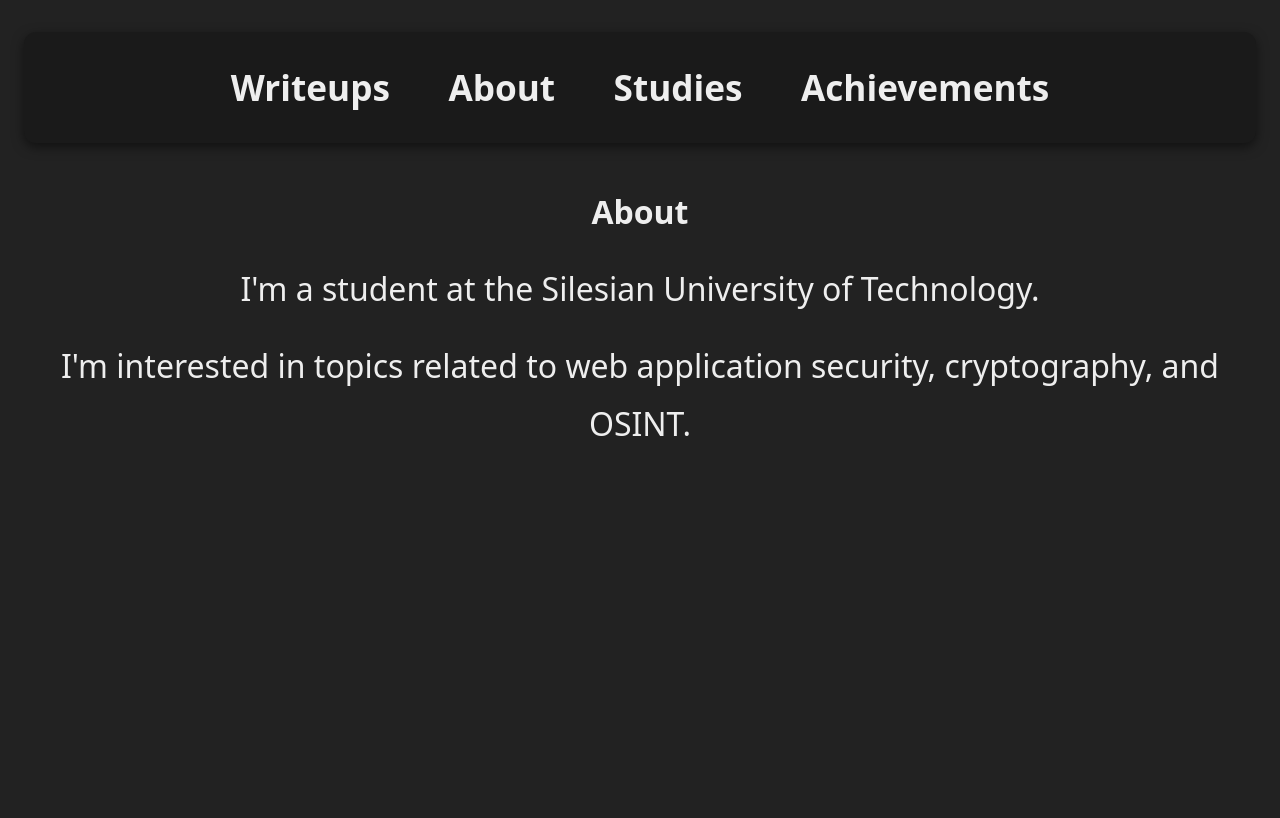
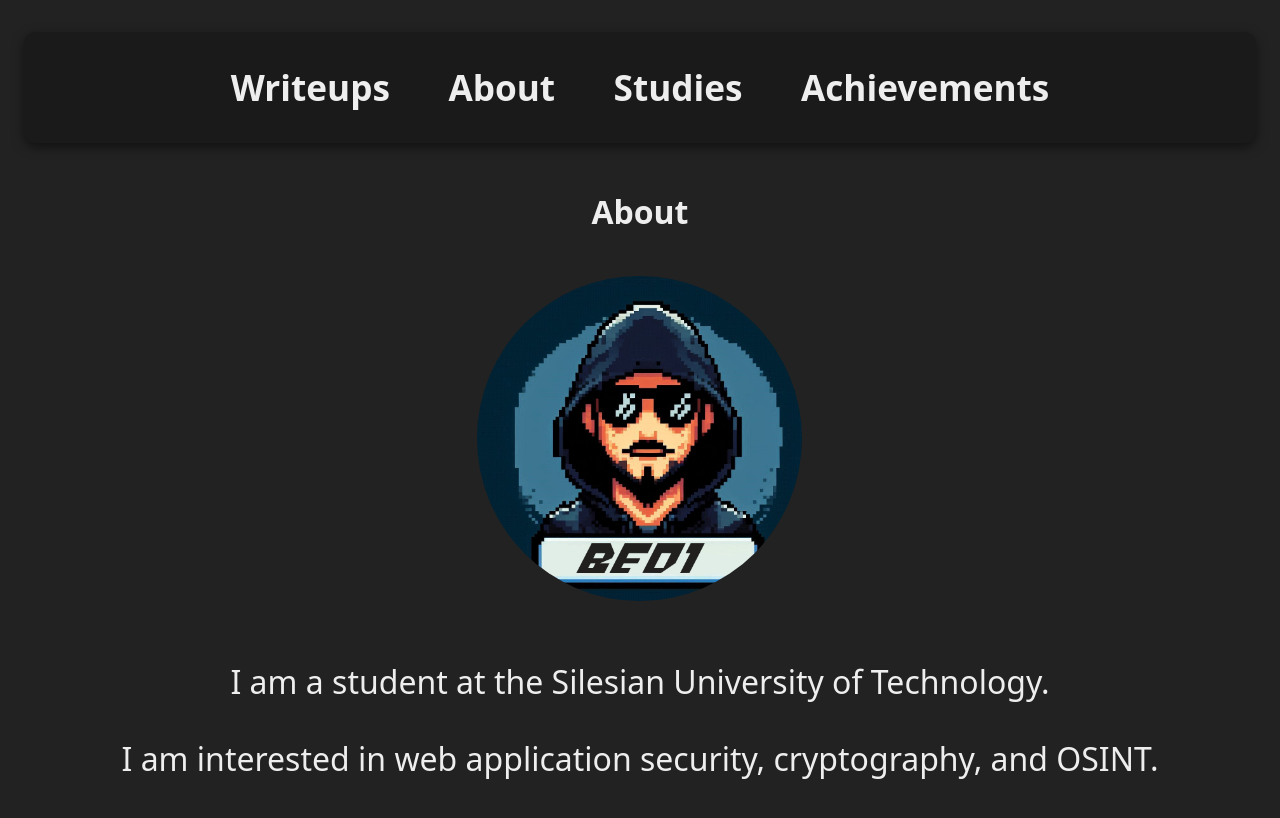
Before and after one commit to mrb3d1/mrb3d1.github.io, a Jekyll site: the page built from index.md, in a window 1280 px wide. Shown: the top 818 px of the page. Built offline with Jekyll 4.4.1, drawn with Linux system fonts in a browser that asks for light colours.

Commit message:
Update index.md

```diff
--- a/index.md
+++ b/index.md
@@ -15,6 +15,7 @@ layout: default
   <div class="nav-item"><a href="/achievements/">Achievements</a></div>
 </div>
 
-<h1 style="text-align: center;"> About </h1>
-<p style="text-align: center;">I'm a student at the Silesian University of Technology.</p>
-<p style="text-align: center;">I'm interested in topics related to web application security, cryptography, and OSINT.</p>
+<h1>About</h1>
+<img src="profile.jpg" alt="Profile photo" style="width: 325px; height: 325px; object-fit: cover; border-radius: 50%; margin: 1rem 0;" />
+<p>I am a student at the Silesian University of Technology.</p>
+<p>I am interested in web application security, cryptography, and OSINT.</p>
```
